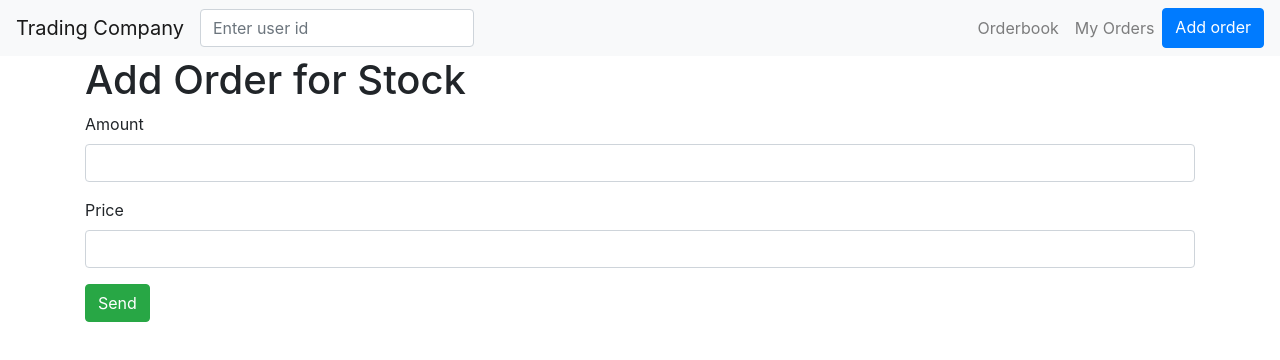
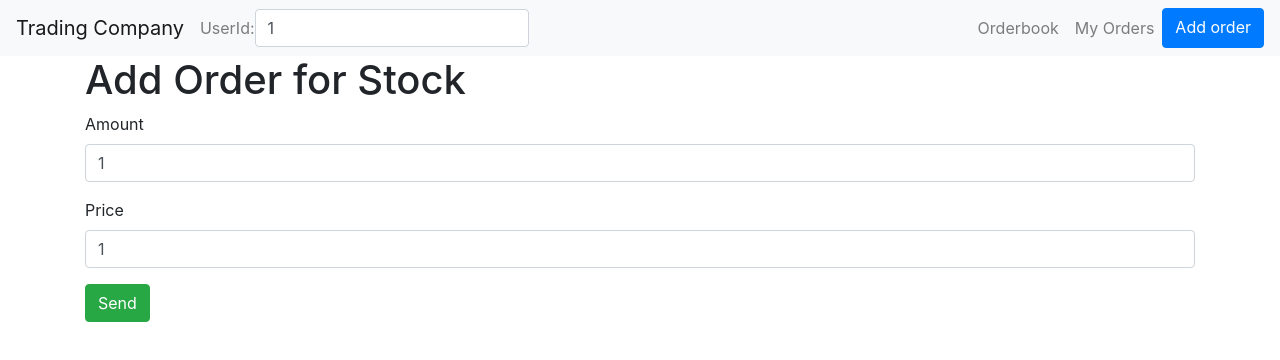
Before and after one commit to indie-rok/diversify-test, a React (Create React App) app in the folder frontend/: page /add_order in a window 1280 px wide. Shown: the top 360 px of the page. Built offline with nearby package versions, Linux system fonts and the light colour scheme.

Commit message:
added local state

```diff
--- a/frontend/src/App.js
+++ b/frontend/src/App.js
@@ -1,3 +1,5 @@
+import { useState } from "react";
+
 import { BrowserRouter as Router, Switch, Route } from "react-router-dom";
 import "bootstrap/dist/css/bootstrap.min.css";
 
@@ -8,9 +10,11 @@ import MyOrders from "./screens/MyOrders";
 import AddOrder from "./screens/AddOrder";
 
 export default function App() {
+  const [userId, setUserId] = useState(1);
+
   return (
     <Router>
-      <Menu />
+      <Menu userId={userId} setUserId={setUserId} />
 
       <>
         <Switch>
@@ -18,10 +22,10 @@ export default function App() {
             <OrderBook />
           </Route>
           <Route path="/orders">
-            <MyOrders />
+            <MyOrders userId={userId} />
           </Route>
           <Route path="/add_order">
-            <AddOrder />
+            <AddOrder userId={userId} />
           </Route>
         </Switch>
       </>
--- a/frontend/src/components/Menu/index.js
+++ b/frontend/src/components/Menu/index.js
@@ -1,15 +1,19 @@
 import { Navbar, Nav, Form, FormControl, Button } from "react-bootstrap";
 import { Link } from "react-router-dom";
-export default function Menu() {
+
+export default function Menu({ userId, setUserId }) {
   return (
     <Navbar bg="light" expand="lg">
       <Navbar.Brand>Trading Company</Navbar.Brand>
       <Navbar.Toggle aria-controls="basic-navbar-nav" />
       <Navbar.Collapse>
         <Form inline>
+          <Navbar.Text>UserId: </Navbar.Text>
           <FormControl
             type="text"
             placeholder="Enter user id"
+            value={userId}
+            onChange={(event) => setUserId(event.target.value)}
             className="mr-sm-2"
           />
         </Form>
--- a/frontend/src/screens/AddOrder/index.js
+++ b/frontend/src/screens/AddOrder/index.js
@@ -1,18 +1,29 @@
+import { useState } from "react";
+
 import { Form, Button, Container } from "react-bootstrap";
 
-export default function AddOrder() {
+export default function AddOrder({ userId }) {
+  const [amount, setAmount] = useState(1);
+  const [price, setPrice] = useState(1);
+
   return (
     <Container>
       <h1>Add Order for Stock</h1>
       <Form>
         <Form.Group>
           <Form.Label>Amount</Form.Label>
-          <Form.Control />
+          <Form.Control
+            onChange={(event) => setAmount(event.target.value)}
+            value={amount}
+          />
         </Form.Group>
 
         <Form.Group>
           <Form.Label>Price</Form.Label>
-          <Form.Control />
+          <Form.Control
+            onChange={(event) => setPrice(event.target.value)}
+            value={price}
+          />
         </Form.Group>
 
         <Button variant="success">Send</Button>
--- a/frontend/src/screens/MyOrders/index.js
+++ b/frontend/src/screens/MyOrders/index.js
@@ -1,6 +1,10 @@
+import { useState } from "react";
+
 import { Table, Button } from "react-bootstrap";
 
 export default function MyOrders() {
+  const [orders, setOrders] = useState([]);
+
   return (
     <Table striped bordered hover>
       <thead>
--- a/frontend/src/screens/OrderBook/index.js
+++ b/frontend/src/screens/OrderBook/index.js
@@ -1,3 +1,5 @@
+import { useState } from "react";
+
 import { Container, Row, Col } from "react-bootstrap";
 
 import {
@@ -21,7 +23,9 @@ const data = [
   { x: 9, y: 9 },
 ];
 
-export default function App() {
+export default function Orderbook() {
+  const [orderbook, setOrderBook] = useState([]);
+
   return (
     <Container>
       <Row>
```
